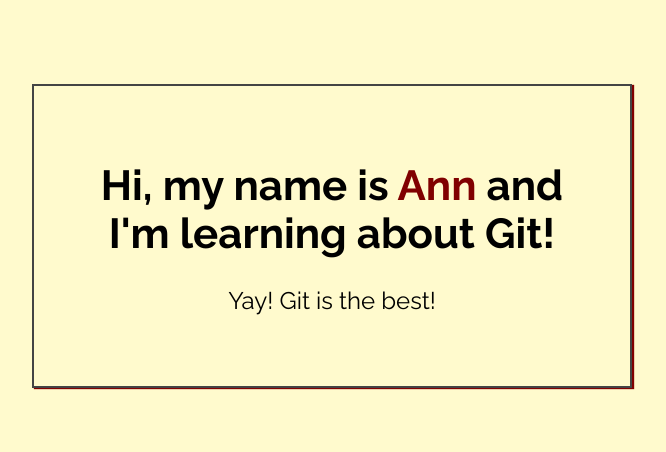
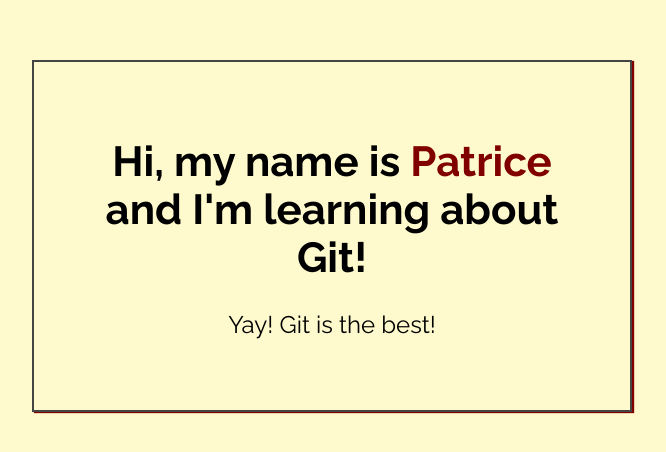
Before and after one commit to Patrice-Headington/myfirstrepo, a plain HTML site: page index.html in a window 1280 px wide. Shown: the part 164-616 px from the top of the page, without its empty margins (308-974 px from the left). Drawn offline with Linux system fonts and the light colour scheme.

Commit message:
Added name to index.html

```diff
--- a/index.html
+++ b/index.html
@@ -14,7 +14,7 @@
 <body>
 
     <div class="greeting">
-        <h1>Hi, my name is <span class="highlight">Ann</span> and I'm learning about Git! </h1>
+        <h1>Hi, my name is <span class="highlight">Patrice</span> and I'm learning about Git! </h1>
 
         <p>Yay! Git is the best!</p>
     </div>
```
